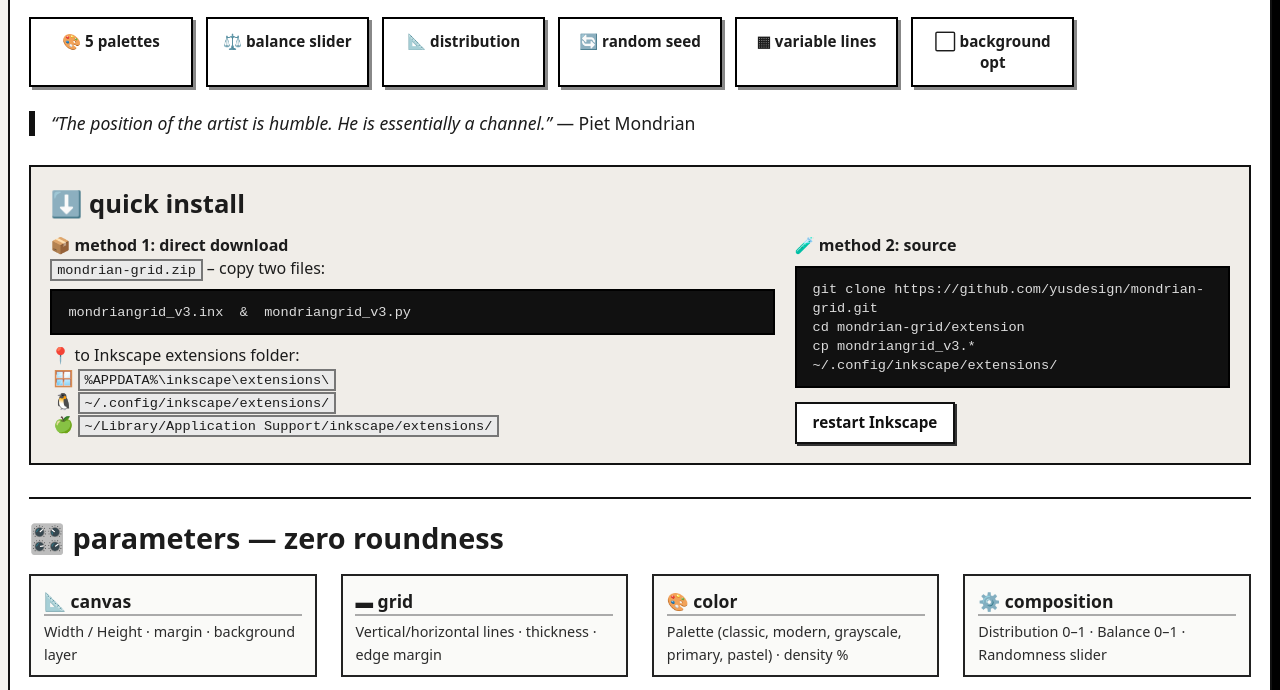
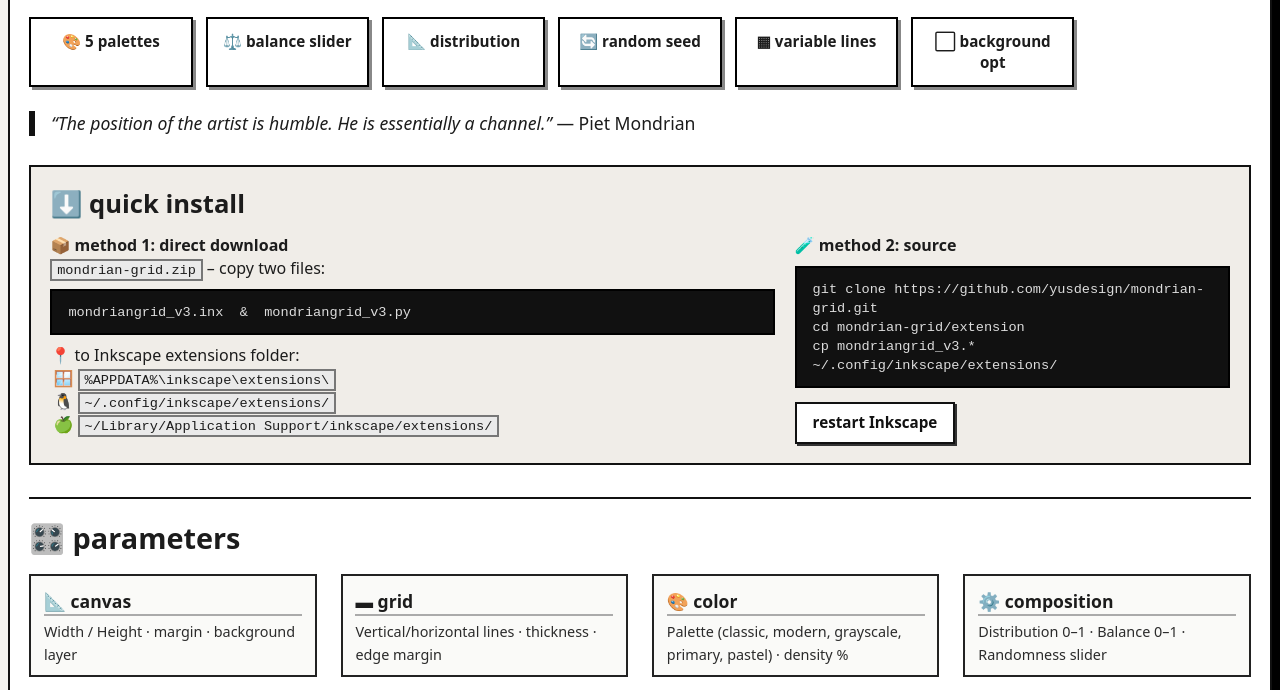
Before and after one commit to yusdesign/mondrian-grid, a plain HTML site: page index.html in a window 1280 px wide. Shown: the part 99-789 px from the top of the page. Drawn offline with Linux system fonts and the light colour scheme.

Commit message:
Update index.html

```diff
--- a/index.html
+++ b/index.html
@@ -285,7 +285,7 @@
 
   <!-- PARAMETERS (detailed but dense) -->
   <div class="param-section">
-    <h2 style="font-size: 1.8rem;">🎛️ parameters — zero roundness</h2>
+    <h2 style="font-size: 1.8rem;">🎛️ parameters</h2>
     <div class="param-grid">
       <div class="param-card"><span class="param-name">📐 canvas</span><span class="param-desc">Width / Height · margin · background layer</span></div>
       <div class="param-card"><span class="param-name">▬ grid</span><span class="param-desc">Vertical/horizontal lines · thickness · edge margin</span></div>
```
